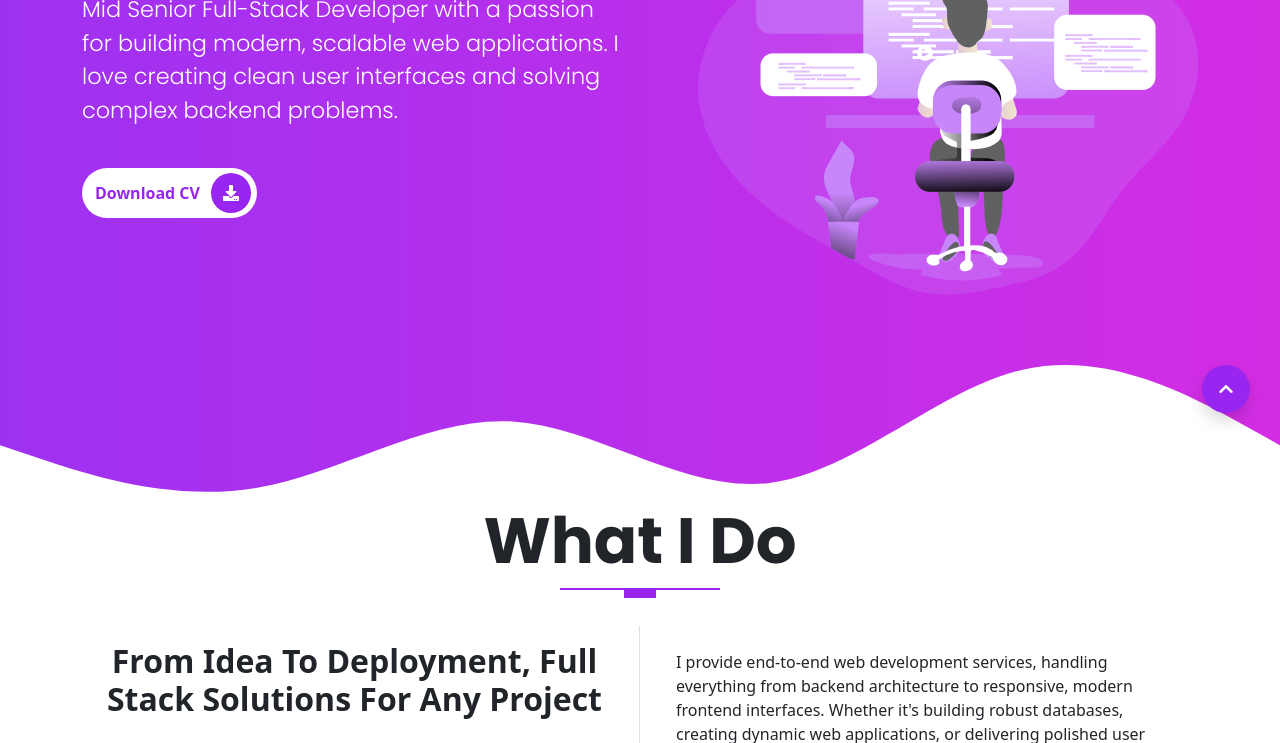
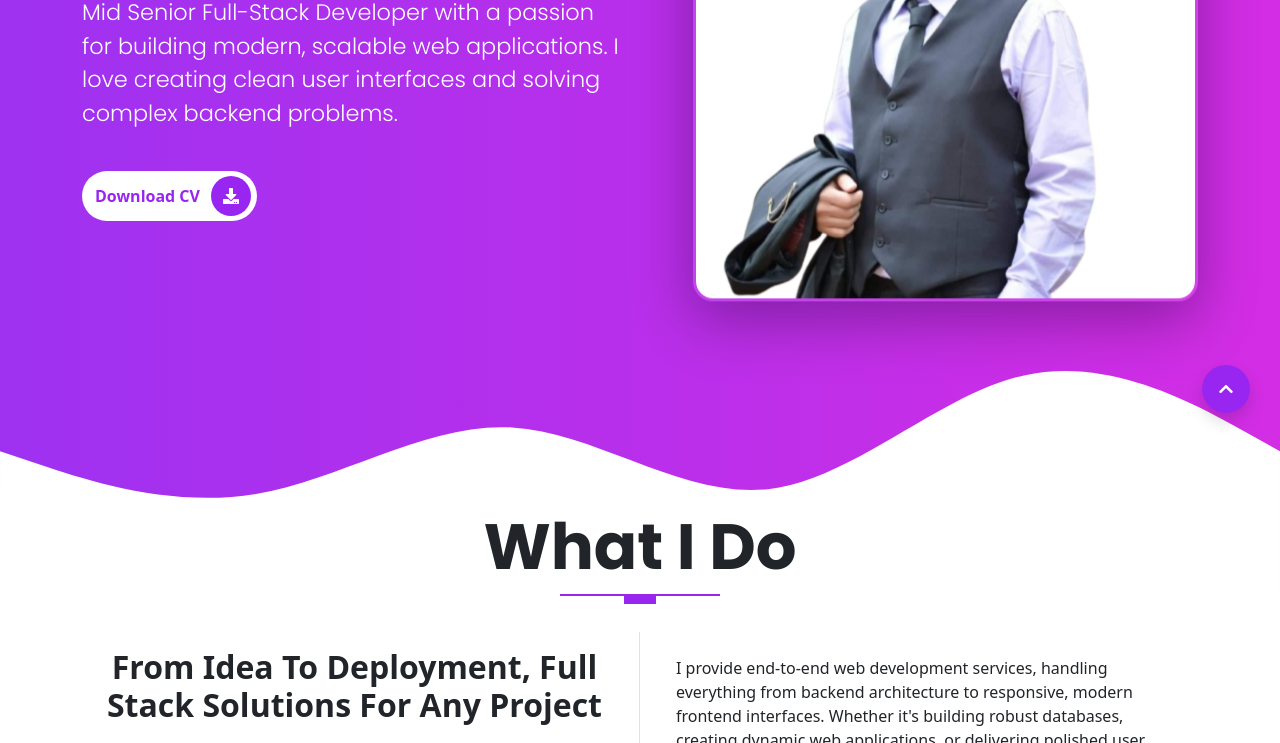
Before and after one commit to Eyadoo98/protfolio, a website: page index.html in a window 1280 px wide. Shown: the part 357-1100 px from the top of the page. Drawn offline with nearby package versions, Linux system fonts and the light colour scheme; files that its build step writes are made by us from their sources.

Commit message:
[enh] add my image

```diff
--- a/index.html
+++ b/index.html
@@ -15,6 +15,43 @@
             display: flex;
             align-items: center;
             justify-content: center;
+        }
+
+        .profile-image-container {
+            position: relative;
+            display: inline-block;
+            max-width: 100%;
+            animation: float 3s ease-in-out infinite;
+        }
+
+        .profile-image-container img {
+            border-radius: 20px;
+            box-shadow: 0 20px 60px rgba(0, 0, 0, 0.3),
+                        0 0 40px rgba(153, 38, 240, 0.2);
+            background: transparent;
+            transition: transform 0.3s ease, box-shadow 0.3s ease;
+            border: 3px solid rgba(255, 255, 255, 0.1);
+        }
+
+        .profile-image-container:hover img {
+            transform: scale(1.05);
+            box-shadow: 0 25px 70px rgba(0, 0, 0, 0.4),
+                        0 0 60px rgba(153, 38, 240, 0.3);
+        }
+
+        @keyframes float {
+            0%, 100% {
+                transform: translateY(0px);
+            }
+            50% {
+                transform: translateY(-10px);
+            }
+        }
+
+        @media (max-width: 768px) {
+            .profile-image-container {
+                margin-top: 2rem;
+            }
         }
     </style>
 </head>
@@ -71,13 +108,10 @@
           <span><i class="fas fa-download"></i></span>
         </a>
       </div>
-      <!-- START THE CONTENT FOR THE VIDEO -->
+      <!-- START THE CONTENT FOR THE IMAGE -->
       <div class="col-md-6 intros text-end">
-        <div class="video-box position-relative">
-          <img src="images/arts/intro-section-illustration.png" alt="video illustration" class="img-fluid">
-          <span class="position-absolute top-50 start-50 translate-middle" style="z-index: 2;">
-            <i class="fas fa-play-circle"></i>
-          </span>
+        <div class="profile-image-container">
+          <img src="images/portfolio/eyad.png" alt="Eyad Jafar" class="img-fluid">
         </div>
       </div>
     </div>
```
Also changed, not shown: images/portfolio/eyad.png (added).
